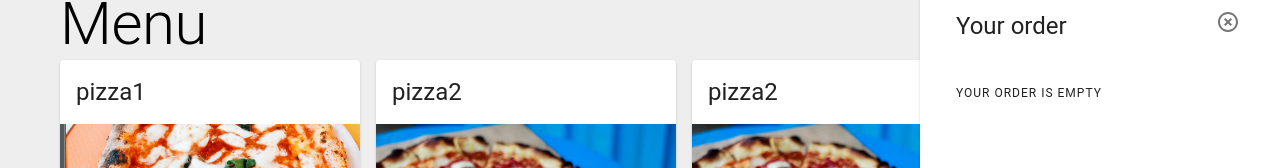
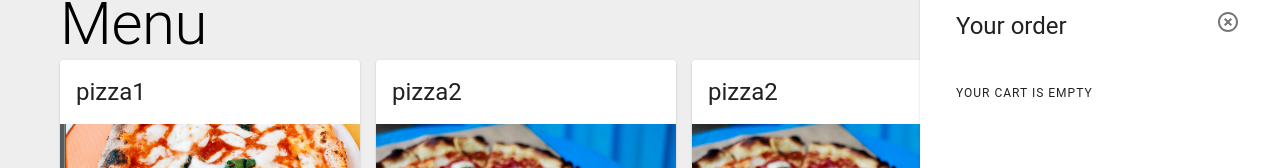
Before and after one commit to xenialugovaya/Delivery-app, a React (Create React App) app: page / in a window 1280 px wide. Both pictures are taken after a click on the button "add to shopping cart". Shown: the part 132-300 px from the top of the page. Built offline with nearby package versions, Linux system fonts and the light colour scheme.

Commit message:
Fixed order list in cart

```diff
--- a/src/Cart/Cart.js
+++ b/src/Cart/Cart.js
@@ -58,7 +58,7 @@ export default function Cart({cartOpen, orders}) {
           {orders.length === 0
             ? <CardContent className={classes.content}>
                 <Typography variant="overline">
-                  Your order is empty
+                  Your cart is empty
                 </Typography>
               </CardContent>
             : <>
```
